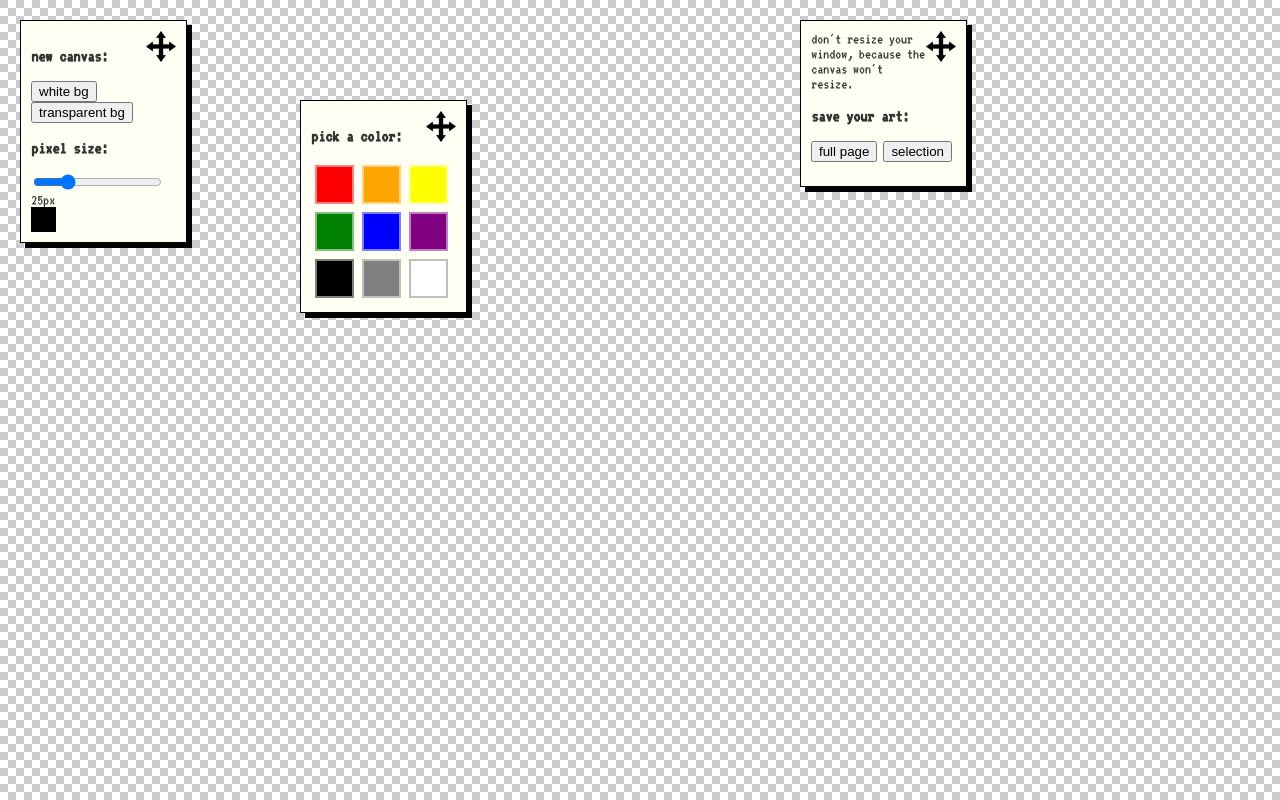
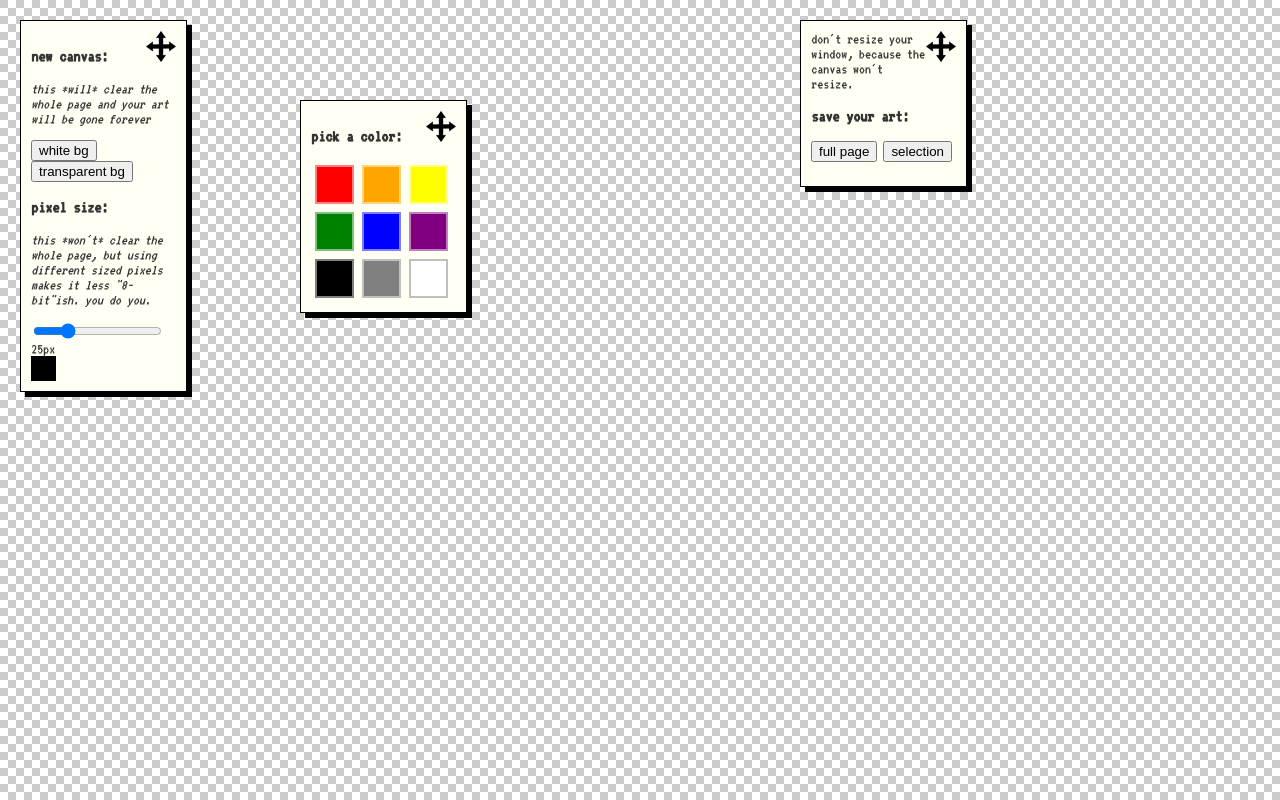
Before and after one commit to tbranyen/make8bitart, a PHP site: page / in a window 1280 px wide. Run offline with PHP 8.4, Linux system fonts and the light colour scheme.

Commit message:
added warnings to canvas toolbox

```diff
--- a/includes/toolbox.php
+++ b/includes/toolbox.php
@@ -6,12 +6,14 @@
 
 	<div id="clear" class="inner">
 		<h3>new canvas:</h3>
+		<p><em>this *will* clear the whole page and your art will be gone forever</em></p>
 		<input type="submit" value="white bg" id="clear-white" />
 		<input type="submit" value="transparent bg" id="clear-transparent" />
 	</div>
 
 	<div id="size" class="inner">
 		<h3>pixel size:</h3>
+		<p><em>this *won't* clear the whole page, but using different sized pixels makes it less "8-bit"ish. you do you.</em></p>
 		<input id="size-slider" type="range" min="1" max="100" step="1" value="25" />
 		<span id="pixel-size-number"> </span>px
 		<div id="pixel-size-demo"> </div>
```
